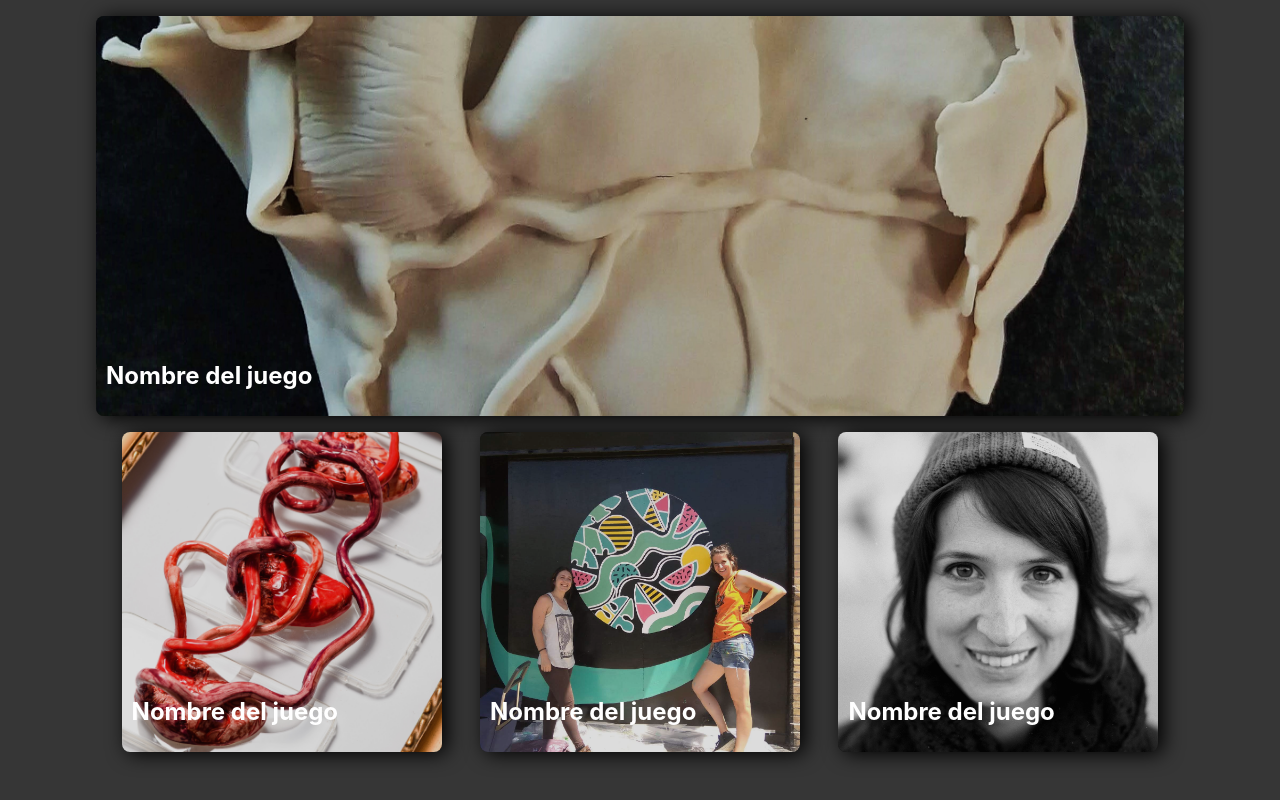
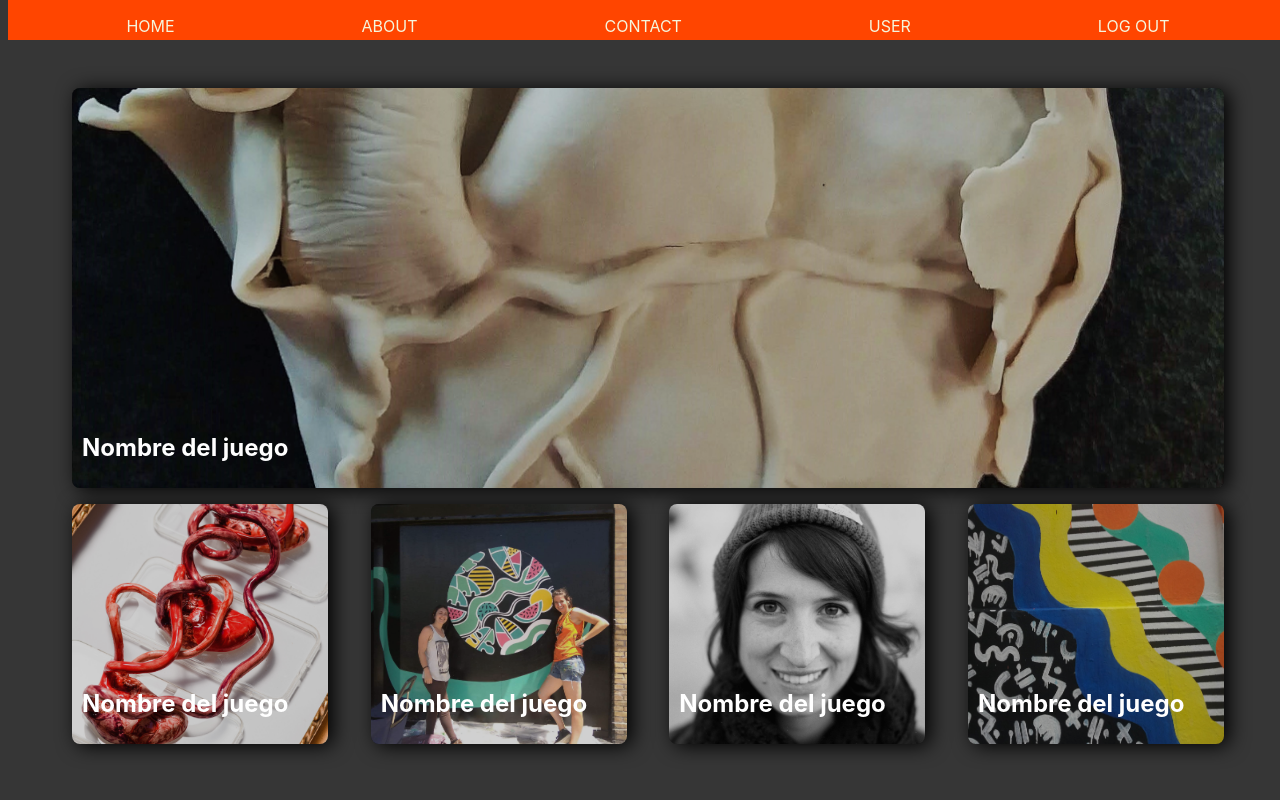
Before and after one commit to Juansa77/components, a React (Vite) app: page / in a window 1280 px wide. Shown: the top 800 px of the page. Built offline with nearby package versions, Linux system fonts and the light colour scheme.

Commit message:
fixed navbar sizing

```diff
--- a/src/App.css
+++ b/src/App.css
@@ -1,14 +1,14 @@
 #root {
   background: #363636;
-  width: 100%;
+  min-width: 100vw;
   height: 500vh;
 
 }
 
 .App{
 display:flex;
-width: 100%;
-margin-top: 2vh;
+min-width: 100vw;
+
 flex-direction: column;
 
 align-items: center;
@@ -21,6 +21,7 @@ gap:2vh;
 .gameContainer{
 
   display:flex;
+  width: 90%;
   justify-content: space-between;
-  gap: 3vw
+  gap: 2vw
 }
--- a/src/App.jsx
+++ b/src/App.jsx
@@ -8,10 +8,12 @@ import CardGame from "./assets/components/CardGame";
 import CardGameHorizontal from "./assets/components/CardGameHorizontal";
 import GameCardNew from "./assets/components/CardVertical";
 import HeroCard from "./assets/components/HeroCard";
+import NavbarStyled from "./assets/components/NavBarStyled";
 
 function App() {
   return (
     <div className="App">
+<NavBar/>
       <HeroCard
         image="ceramic1.jpg"
         title="Nombre del juego"
@@ -35,6 +37,11 @@ function App() {
         title="Nombre del juego"
         description="Descripción del juego"
       />
+      <GameCardNew
+        image="mural1.jpg"
+        title="Nombre del juego"
+        description="Descripción del juego"
+      />
       </div>
     </div>
   );
--- a/src/assets/components/CardVertical.jsx
+++ b/src/assets/components/CardVertical.jsx
@@ -2,8 +2,8 @@ import React from 'react';
 import styled from 'styled-components';
 
 const CardContainer = styled.div`
-  width: 25vw;
-  height: 40vh;
+  width: 20vw;
+  height: 30vh;
   background-color: #141414;
   color: #fff;
   border-radius: 8px;
@@ -14,12 +14,14 @@ const CardContainer = styled.div`
   box-shadow: 5px 2px 20px black;
 
   @media (max-width: 768px) {
-    width: 30vw;
+    width: 35vw;
+    height:20vh;
+    font-size:1px:
   }
 
 
   &:hover {
-    transform: scale(1.02);
+
     border: 3px solid beige;
     box-shadow: 0 5px 50px black;
   }
@@ -29,9 +31,14 @@ const Image = styled.img`
   width: 100%;
   height: 100%;
   object-fit: cover;
-  opacity: 85%;
+  opacity: 80%;
+  transition:  0.2s ease-in-out;
   &:hover {
-    opacity: 90%;
+    opacity: 100%;
+
+    transform: scale(1.05);
+    overflow:hidden;
+
   }
 `;
 
@@ -49,6 +56,8 @@ const Title = styled.h2`
   text-align: left;
   margin: 0;
   margin-bottom:2vh;
+
+
 `;
 
 const GameCardNew=({image, title}) => {
--- a/src/assets/components/HeroCard.jsx
+++ b/src/assets/components/HeroCard.jsx
@@ -2,7 +2,7 @@ import React from 'react';
 import styled from 'styled-components';
 
 const CardContainer = styled.div`
-  width: 85vw;
+  width: 90%;
   height: 50vh;
   background-color: #141414;
   color: #fff;
@@ -12,6 +12,7 @@ const CardContainer = styled.div`
   transition:  0.2s ease-in-out;
   cursor:pointer;
   box-shadow: 5px 2px 20px black;
+  margin-top:10vh;
 
   @media (max-width: 768px) {
     width: 100%;
@@ -19,7 +20,7 @@ const CardContainer = styled.div`
 
 
   &:hover {
-    transform: scale(1.02);
+
     border: 3px solid beige;
     box-shadow: 0 5px 50px black;
   }
@@ -29,9 +30,16 @@ const Image = styled.img`
   width: 100%;
   height: 100%;
   object-fit: cover;
-  opacity: 85%;
+  opacity: 80%;
+  overflow:hidden;
+  transition:  0.2s ease-in-out;
   &:hover {
-    opacity: 90%;
+
+    opacity: 100%;
+
+  transform: scale(1.05);
+  overflow:hidden;
+
   }
 `;
 
--- a/src/assets/components/NavBar/Hamburger.jsx
+++ b/src/assets/components/NavBar/Hamburger.jsx
@@ -12,19 +12,16 @@ const Hamburger = ({ isOpen }) => {
             width: 3.5vw;
             height: 5.5vh;
 
-            justify-content: space-around;
+            justify-content: space-evenly;
             flex-direction: column;
             flex-wrap: nowrap;
             z-index: 10;
             display: none;
-            margin-top:-2vh;
-
-
+            margin-top: -1.1vh;
           }
 
           .burger {
-
-            width: 3.5rem;
+            width: 10rem;
             height: 0.3rem;
             border-radius: 10px;
             background-color: black;
@@ -34,20 +31,23 @@ const Hamburger = ({ isOpen }) => {
 
           .burger1 {
             transform: ${isOpen ? "rotate(45deg)" : "rotate(0)"};
+            z-index: 1;
           }
           .burger2 {
             transform: ${isOpen ? "translateX(100%)" : "translateX(0)"};
             opacity: ${isOpen ? 0 : 1};
+            z-index: 1;
           }
           .burger3 {
             transform: ${isOpen ? "rotate(-45deg)" : "rotate(0)"};
+            z-index: 1;
           }
 
           @media (max-width: 800px) {
             .hamburger {
               display: flex;
-              padding-top: 20px;
-              margin-left: 20px;
+
+              margin-right: 7vh;
               z-index: 10;
             }
           }
--- a/src/assets/components/NavBar/NavBar.jsx
+++ b/src/assets/components/NavBar/NavBar.jsx
@@ -12,11 +12,11 @@ const NavBar = () => {
   return (
     <div className="navigation">
       <ul>
-        <li>Home</li>
-        <li>About</li>
-        <li>Contact</li>
-        <li>User</li>
-        <li>Log Out</li>
+        <li>HOME</li>
+        <li>ABOUT</li>
+        <li>CONTACT</li>
+        <li>USER</li>
+        <li>LOG OUT</li>
       </ul>
       <div  onClick={toogleHamburger}>
         <Hamburger isOpen={hamburgerOpen} />
@@ -24,20 +24,31 @@ const NavBar = () => {
 
       <style jsx>{`
         .navigation {
-          width: 100%;
-          height: 2vh;
+
+          min-width: 100vw;
+          height: 5vh;
+          margin-bottom: 10vh;
+          color:beige;
+          background-color: #FF4500;
+          position:fixed;
+          top:0;
+          margin-bottom: 5%;
+          z-index:1;
+
         }
 
         .navigation ul {
           display: flex;
-         justify-content: space-around;
-          margin: 0 20px;
-          padding: 0 25px;
+              justify-content: space-around;
+              aling-content:center:
+              margin: 0 20px;
+              padding: 0 25px;
+              transition:  0.2s ease-in-out;
 
         }
         .navigation ul li {
           list-style-type: none;
-          width:100%;
+              max-width: 100%;
         }
 
         @media (max-width: 767px) {
@@ -46,9 +57,6 @@ const NavBar = () => {
             float: right;
             padding-top: 10px;
             width:5vw;
-
-
-
             z-index: 6;
           }
 
@@ -57,13 +65,15 @@ const NavBar = () => {
             display: ${hamburgerOpen ? "inline" : "none"};
             text-align:left;
             padding:5vh;
-            background-color: black;
-            color: white;
+            background: #363636;
+            color: beige;
             z-index:10;
             height: 100vh;
-            width: 50vw;
-            margin-top: 50px;
+            width: 70vw;
+            margin-top: 56px;
             position: fixed;
+            transition: all 0.3s linear;
+
           }
 
           .navigation ul li{
@@ -79,6 +89,7 @@ const NavBar = () => {
           .burger{
 
             width:${hamburgerOpen ? "3rem" : "3rem"};
+            transition:  0.2s ease-in-out;
 
 
           }
--- /dev/null
+++ b/src/assets/components/NavBarStyled.jsx
@@ -0,0 +1,92 @@
+import React, { useState } from 'react';
+import styled from 'styled-components';
+
+const NavbarStyled= () => {
+  const [isOpen, setIsOpen] = useState(false);
+
+  const toggleNavbar = () => {
+    setIsOpen(!isOpen);
+  };
+
+  return (
+    <Nav>
+      <Logo href="/" onClick={() => setIsOpen(false)}>
+        Logo
+      </Logo>
+      <MenuIcon onClick={toggleNavbar}>
+        <i className={isOpen ? 'fas fa-times' : 'fas fa-bars'}></i>
+      </MenuIcon>
+      <Menu isOpen={isOpen}>
+        <MenuItem href="/" onClick={() => setIsOpen(false)}>
+          Home
+        </MenuItem>
+        <MenuItem href="/about" onClick={() => setIsOpen(false)}>
+          About
+        </MenuItem>
+        <MenuItem href="/services" onClick={() => setIsOpen(false)}>
+          Services
+        </MenuItem>
+        <MenuItem href="/contact" onClick={() => setIsOpen(false)}>
+          Contact
+        </MenuItem>
+      </Menu>
+    </Nav>
+  );
+};
+
+const Nav = styled.nav`
+  background-color: #333;
+  color: #fff;
+  display: flex;
+  justify-content: space-between;
+  align-items: center;
+  padding: 1rem;
+`;
+
+const Logo = styled.a`
+  color: #fff;
+  font-size: 1.5rem;
+  text-decoration: none;
+`;
+
+const MenuIcon = styled.div`
+  display: none;
+
+  @media (max-width: 768px) {
+    display: block;
+    cursor: pointer;
+    font-size: 1.5rem;
+  }
+`;
+
+const Menu = styled.div`
+  display: flex;
+  justify-content: flex-end;
+  align-items: center;
+
+  @media (max-width: 768px) {
+    flex-direction: column;
+    position: absolute;
+    top: 100%;
+    left: 0;
+    width: 100%;
+    max-height: ${({ isOpen }) => (isOpen ? '300px' : '0')};
+    overflow: hidden;
+    transition: max-height 0.3s ease-in-out;
+    background-color: #333;
+    color: #fff;
+  }
+`;
+
+const MenuItem = styled.a`
+  color: #fff;
+  text-decoration: none;
+  padding: 0.5rem;
+  margin-right: 1rem;
+
+  &:hover {
+    color: #aaa;
+  }
+`;
+
+export default NavbarStyled;
--- a/src/index.css
+++ b/src/index.css
@@ -1,6 +1,5 @@
 :root {
   font-family: Inter, system-ui, Avenir, Helvetica, Arial, sans-serif;
-
 
   font-synthesis: none;
   text-rendering: optimizeLegibility;
@@ -8,6 +7,6 @@
   -moz-osx-font-smoothing: grayscale;
   -webkit-text-size-adjust: 100%;
   background: #363636;
-  width: 100%;
-  height: 500vh;
+  min-width: 100vw;
+  min-height: 500vh;
 }
```
